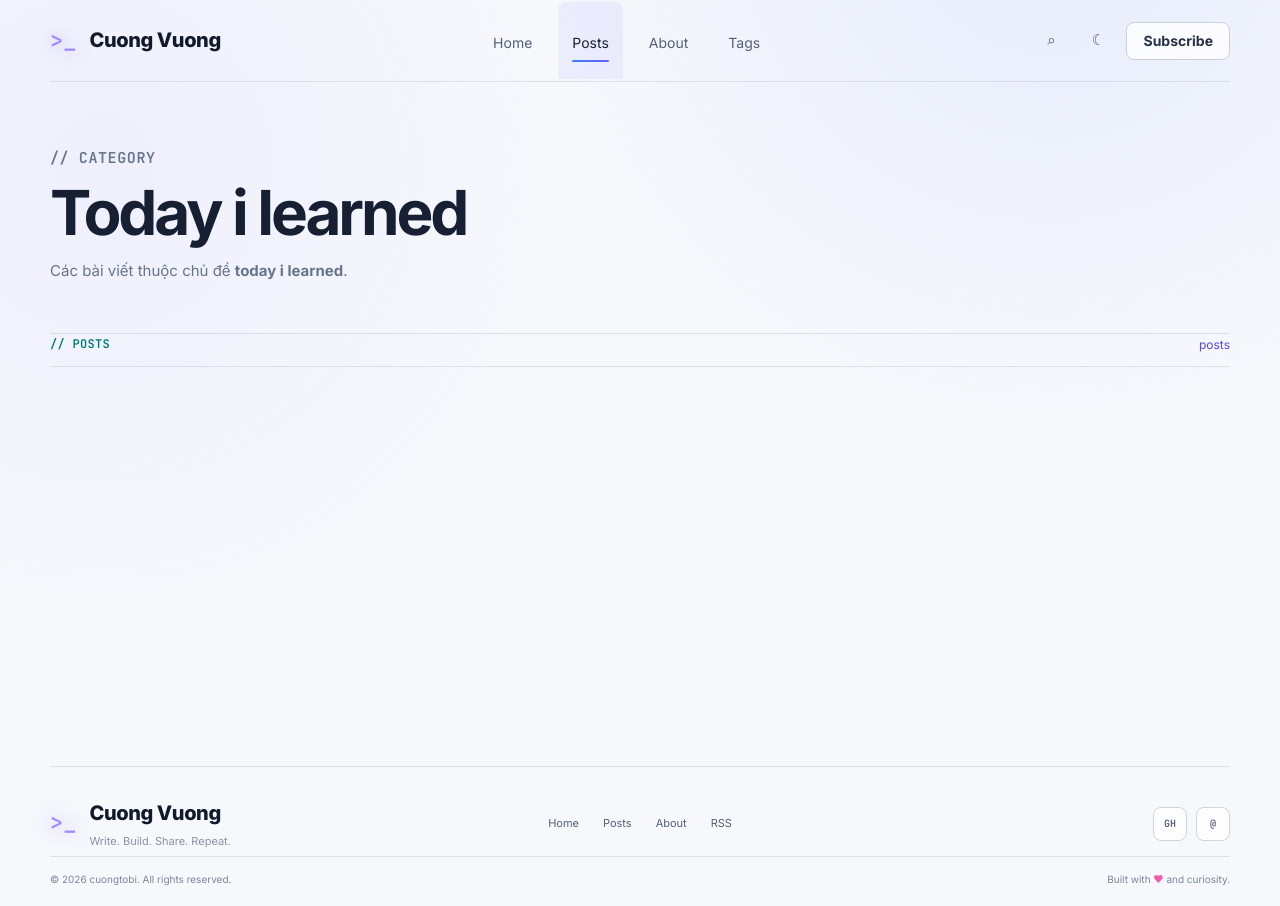
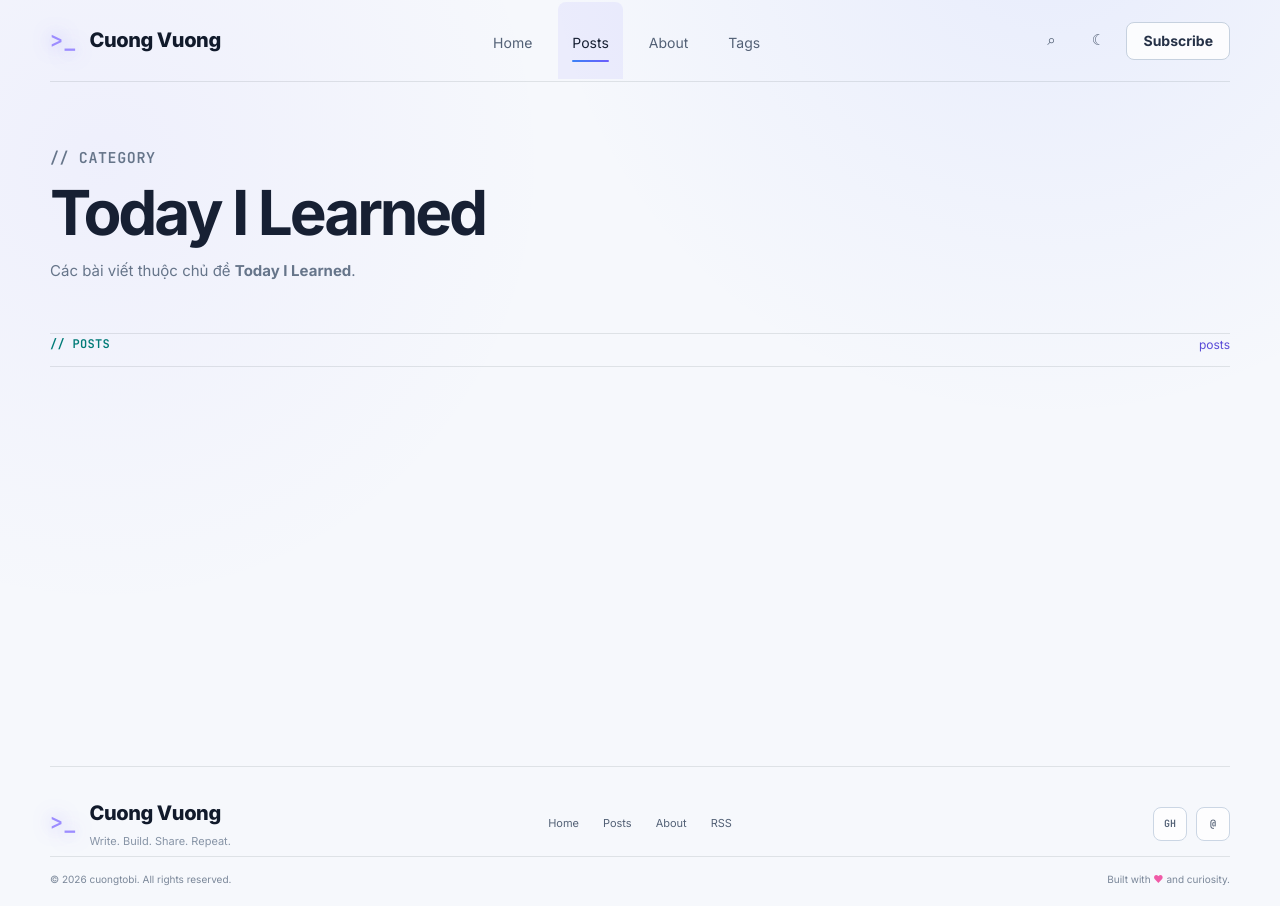
Before and after one commit to cuongtobi/cuongtobi.github.io, a Jekyll site: the page built from categories/today-i-learned.html, in a window 1280 px wide. Built offline with Jekyll 4.4.1, drawn with Linux system fonts in a browser that asks for light colours.

Commit message:
style: preserve AI Projects category title

```diff
--- a/_layouts/category.html
+++ b/_layouts/category.html
@@ -1,9 +1,10 @@
 {% include header.html %}
 
+{% assign category_title = page.title | default: page.category | replace: '-', ' ' %}
 <section class="page-hero compact-page-hero">
   <p class="section-kicker">// CATEGORY</p>
-  <h1>{{ page.category | replace: '-', ' ' | capitalize }}</h1>
-  <p>Các bài viết thuộc chủ đề <strong>{{ page.category | replace: '-', ' ' }}</strong>.</p>
+  <h1>{{ category_title }}</h1>
+  <p>Các bài viết thuộc chủ đề <strong>{{ category_title }}</strong>.</p>
 </section>
 
 <section class="content-section">
```
